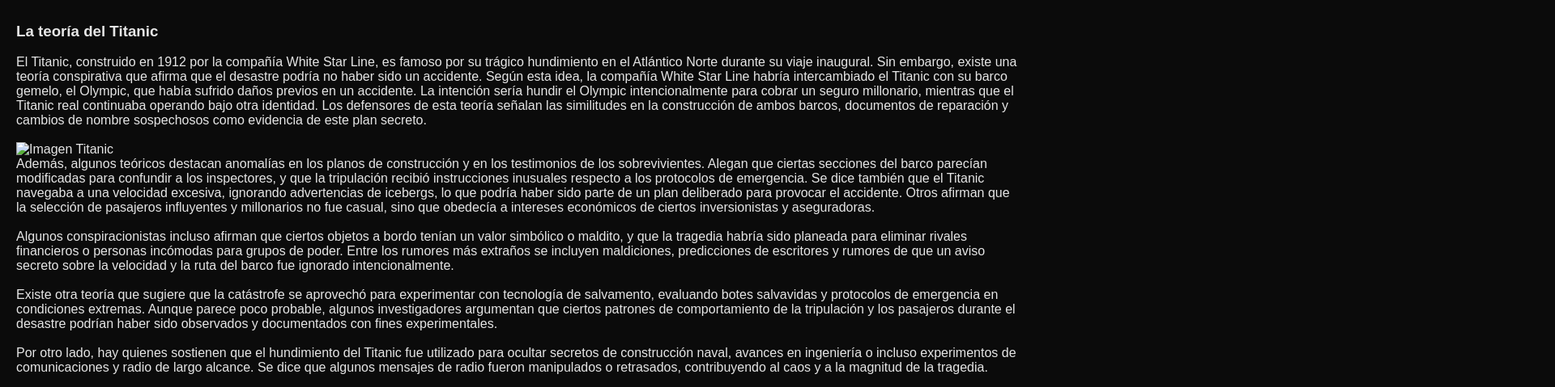
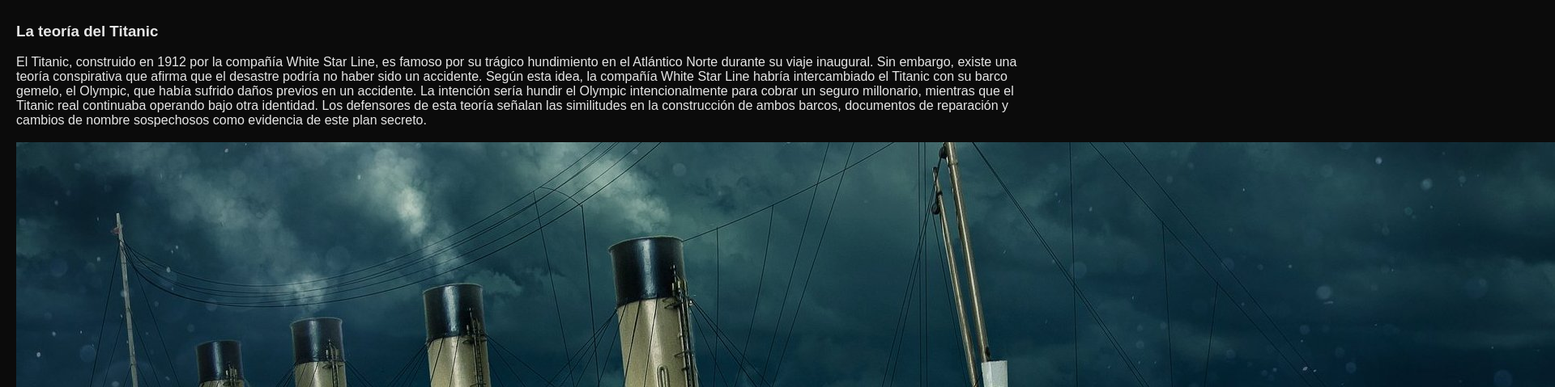
Before and after one commit to swagerfemboy-sketch/conspiraciones, a plain HTML site: page titanic.html in a window 1280 px wide. Shown: the part 72-551 px from the top of the page at 81% size, 1920 px wide, since content can reach past the window. Drawn offline with Linux system fonts and the light colour scheme.

Commit message:
Fix image file extension for Titanic image
Updated image source from 'titanic.JPEG' to 'titanic.jpg'.

```diff
--- a/titanic.html
+++ b/titanic.html
@@ -34,7 +34,7 @@
     <p>El Titanic, construido en 1912 por la compañía White Star Line, es famoso por su trágico hundimiento en el Atlántico Norte durante su viaje inaugural. Sin embargo, existe una teoría conspirativa que afirma que el desastre podría no haber sido un accidente. Según esta idea, la compañía White Star Line habría intercambiado el Titanic con su barco gemelo, el Olympic, que había sufrido daños previos en un accidente. La intención sería hundir el Olympic intencionalmente para cobrar un seguro millonario, mientras que el Titanic real continuaba operando bajo otra identidad. Los defensores de esta teoría señalan las similitudes en la construcción de ambos barcos, documentos de reparación y cambios de nombre sospechosos como evidencia de este plan secreto.</p>
     <br>
 
-    <img src="imagenes/titanic.JPEG" alt="Imagen Titanic" class="img-derecha">
+    <img src="imagenes/titanic.jpg" alt="Imagen Titanic" class="img-derecha">
     <br>
 
     <p>Además, algunos teóricos destacan anomalías en los planos de construcción y en los testimonios de los sobrevivientes. Alegan que ciertas secciones del barco parecían modificadas para confundir a los inspectores, y que la tripulación recibió instrucciones inusuales respecto a los protocolos de emergencia. Se dice también que el Titanic navegaba a una velocidad excesiva, ignorando advertencias de icebergs, lo que podría haber sido parte de un plan deliberado para provocar el accidente. Otros afirman que la selección de pasajeros influyentes y millonarios no fue casual, sino que obedecía a intereses económicos de ciertos inversionistas y aseguradoras.</p>
```
